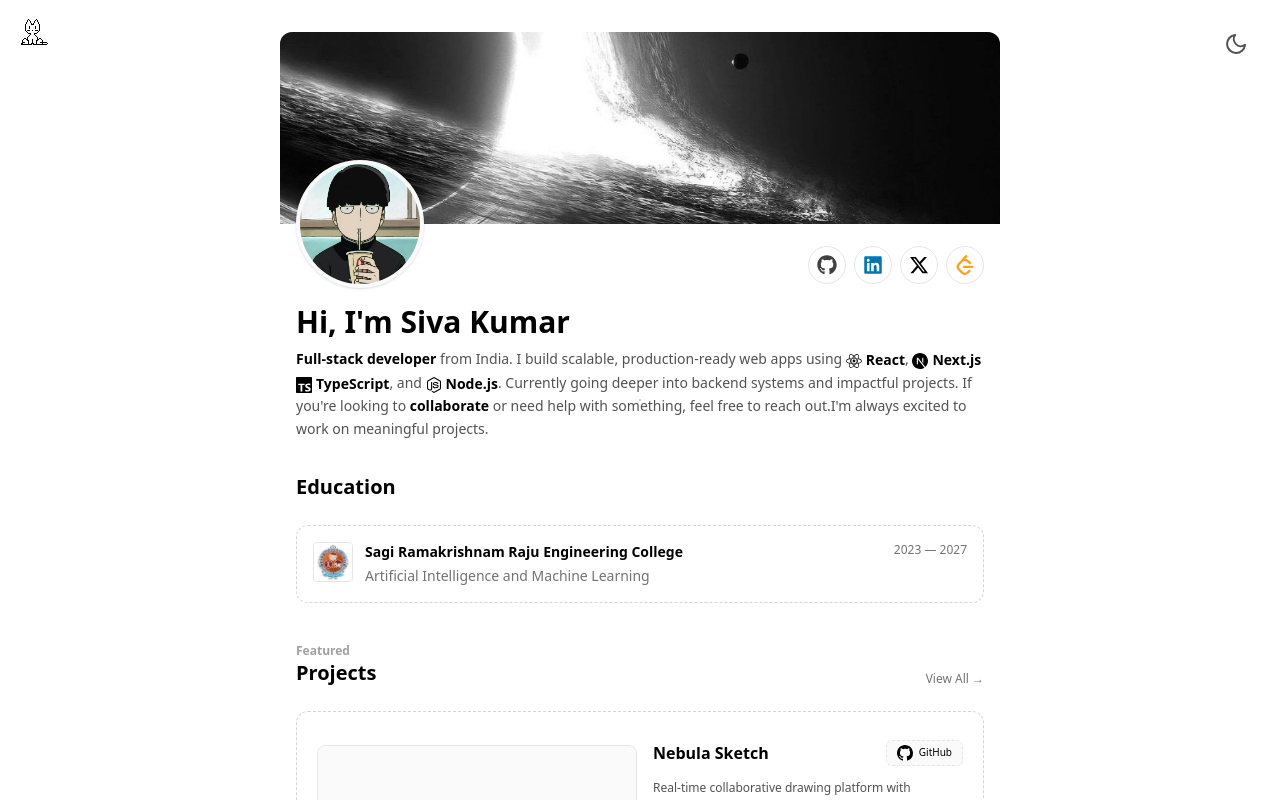
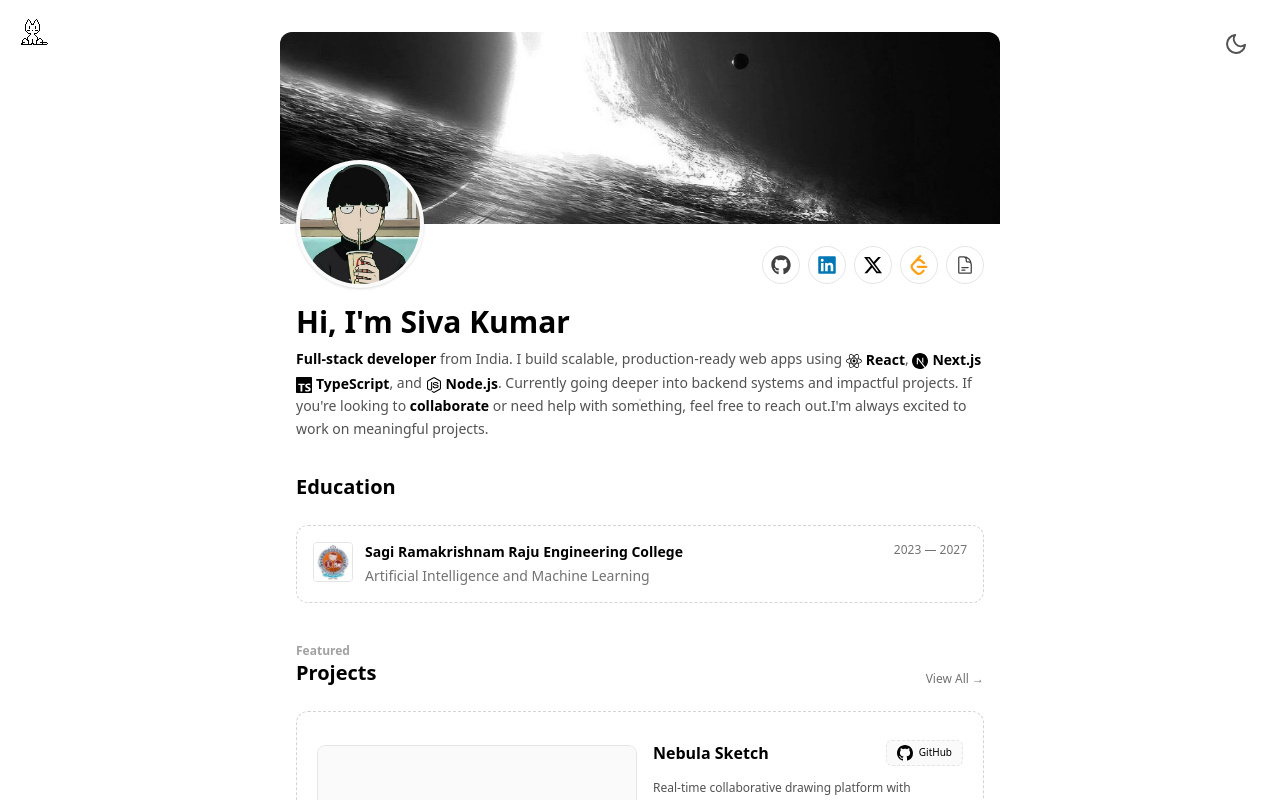
Before and after one commit to sivakumar232/portfolio_next, a Next.js app: page / in a window 1280 px wide. Shown: the top 800 px of the page. Built offline with nearby package versions, Linux system fonts and the light colour scheme; no server answers.

Commit message:
feat :add resume view

```diff
--- a/src/components/Banner.tsx
+++ b/src/components/Banner.tsx
@@ -2,6 +2,7 @@ import React from 'react';
 import { FaGithub, FaLinkedin } from 'react-icons/fa';
 import { FaXTwitter } from 'react-icons/fa6';
 import { SiLeetcode } from 'react-icons/si';
+import { HiOutlineDocumentText } from 'react-icons/hi2';
 import Image from 'next/image';
 import mobImage from '../assets/mob.jpg';
 import darkBannerImage from '../assets/forest_banner.jpg';
@@ -96,6 +97,17 @@ const Banner: React.FC = () => {
                                 LeetCode
                             </span>
                         </a>
+                        <a
+                            href="https://drive.google.com/file/d/1uha-bhj3xjK6XHaWR1kJW1l_vqMePLuw/view?usp=sharing"
+                            target="_blank"
+                            rel="noopener noreferrer"
+                            className="relative p-2 bg-white dark:bg-neutral-800 rounded-full hover:bg-neutral-100 dark:hover:bg-neutral-700 transition-colors border border-neutral-200 dark:border-neutral-700 group"
+                        >
+                            <HiOutlineDocumentText className="text-xl text-neutral-700 dark:text-neutral-200 group-hover:text-black dark:group-hover:text-white transition-colors" />
+                            <span className="absolute -top-8 left-1/2 -translate-x-1/2 px-2 py-1 bg-black dark:bg-white text-white dark:text-black text-xs rounded opacity-0 group-hover:opacity-100 transition-opacity pointer-events-none whitespace-nowrap">
+                                Resume
+                            </span>
+                        </a>
                     </div>
                 </div>
 
```
